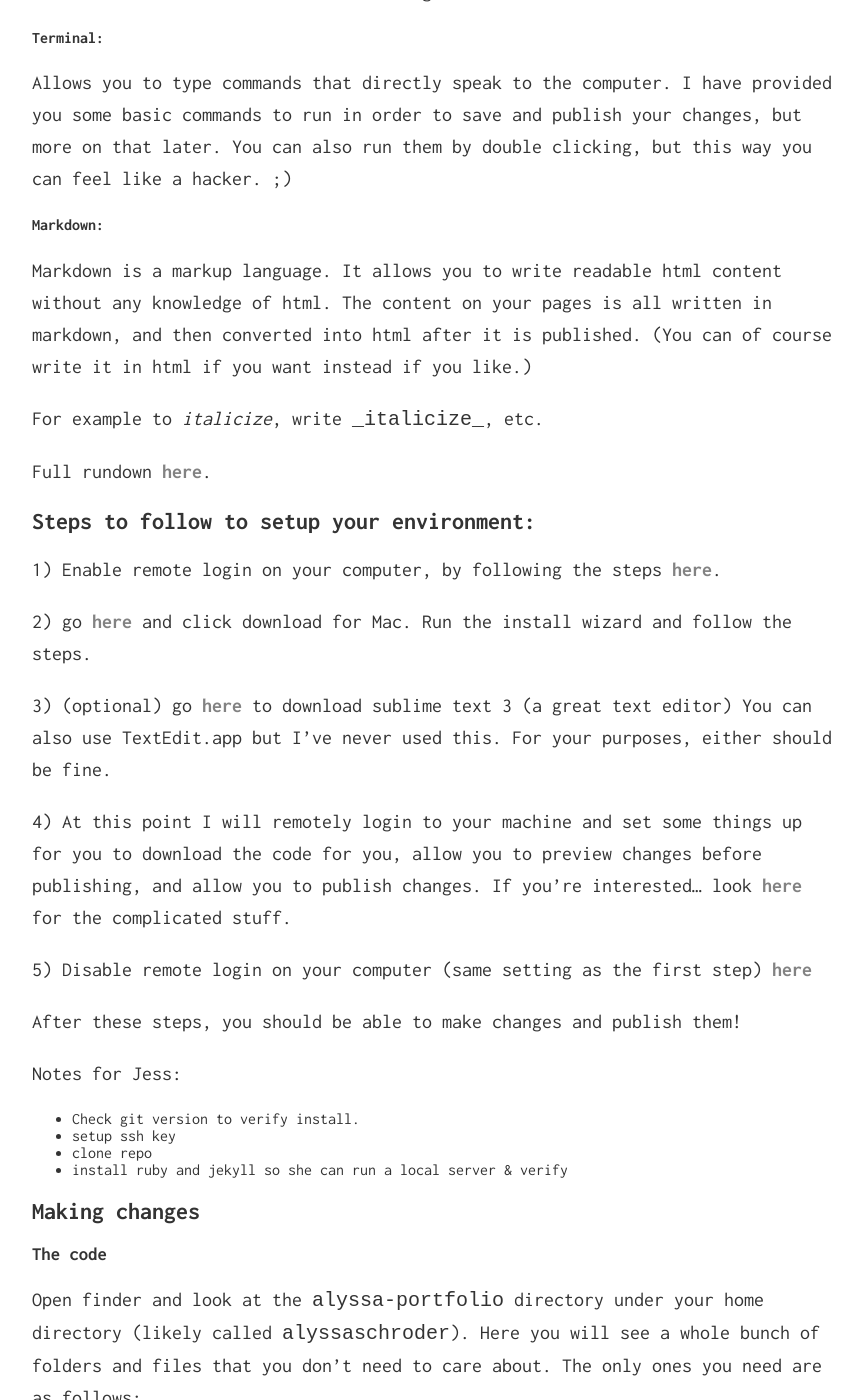
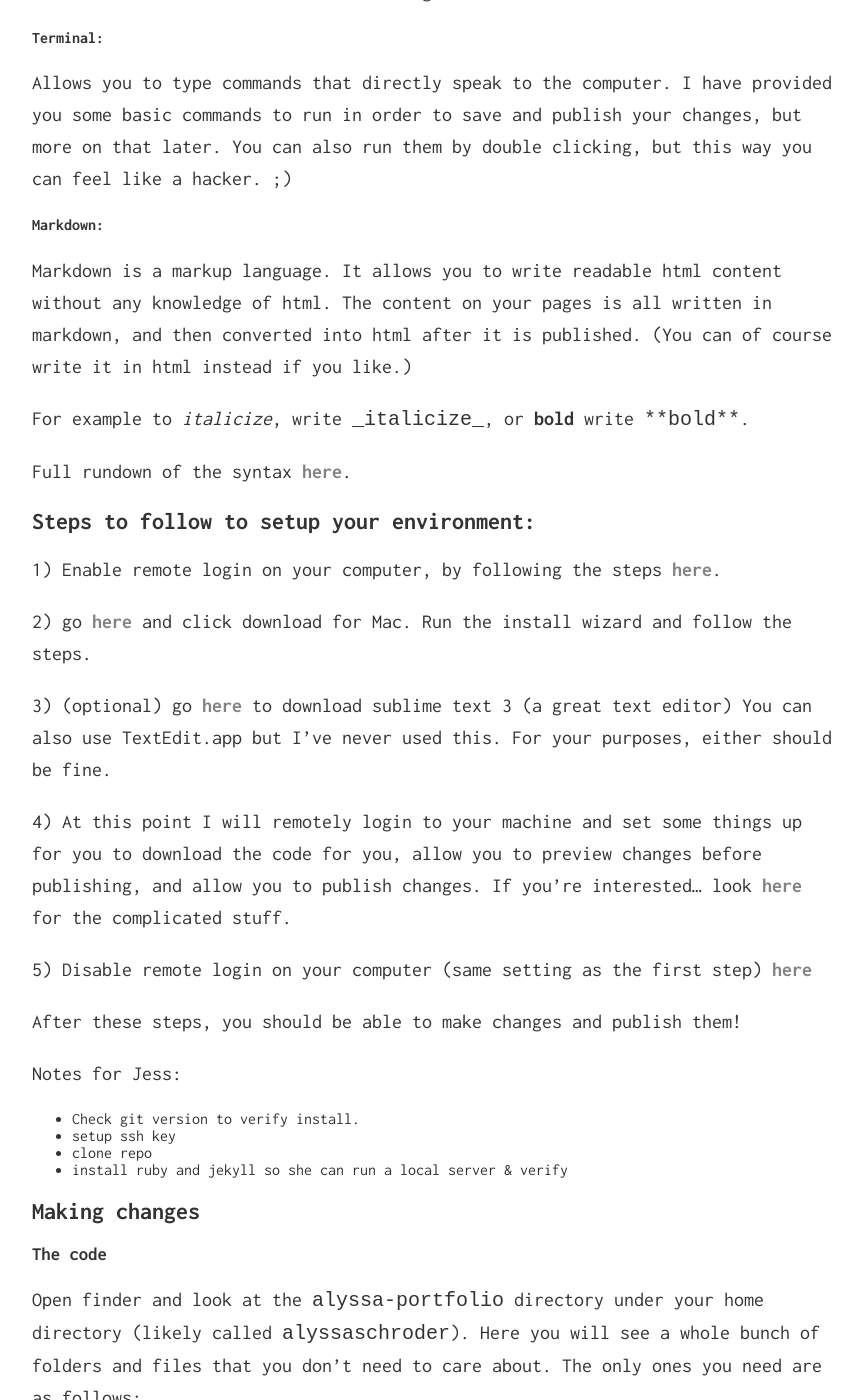
Before and after one commit to alyssaschroder/alyssa-portfolio, a Jekyll site: the page built from instructions.md, in a window 1280 px wide and 1400 px high, scrolled down 1274 px. Shown: the whole window, without its empty margins (208-1070 px from the left). Built offline with Jekyll 4.4.1, drawn with Linux system fonts in a browser that asks for light colours; some of the changed text lies outside the part shown.

Commit message:
update instructions

```diff
--- a/instructions.md
+++ b/instructions.md
@@ -11,7 +11,7 @@ permalink: /instructions/
 #### Text:
 
 - Title you want on the page tab
-- ~~About me section~~
+- <del>About me section</del>
 
 
 #### Images:
@@ -63,11 +63,11 @@ Allows you to type commands that directly speak to the computer. I have provided
 
 #### Markdown:
 
-Markdown is a markup language. It allows you to write readable html content without any knowledge of html. The content on your pages is all written in markdown, and then converted into html after it is published. (You can of course write it in html if you want instead if you like.)
+Markdown is a markup language. It allows you to write readable html content without any knowledge of html. The content on your pages is all written in markdown, and then converted into html after it is published. (You can of course write it in html instead if you like.)
 
-For example to _italicize_, write `_italicize_`, etc.
+For example to _italicize_, write `_italicize_`, or **bold** write `**bold**`.
 
-Full rundown [here](https://github.com/adam-p/markdown-here/wiki/Markdown-Cheatsheet).
+Full rundown of the syntax [here](https://github.com/adam-p/markdown-here/wiki/Markdown-Cheatsheet).
 
 ## Steps to follow to setup your environment:
 
```
Also changed, not shown: other parts of instructions.md (+1 -1 lines).
